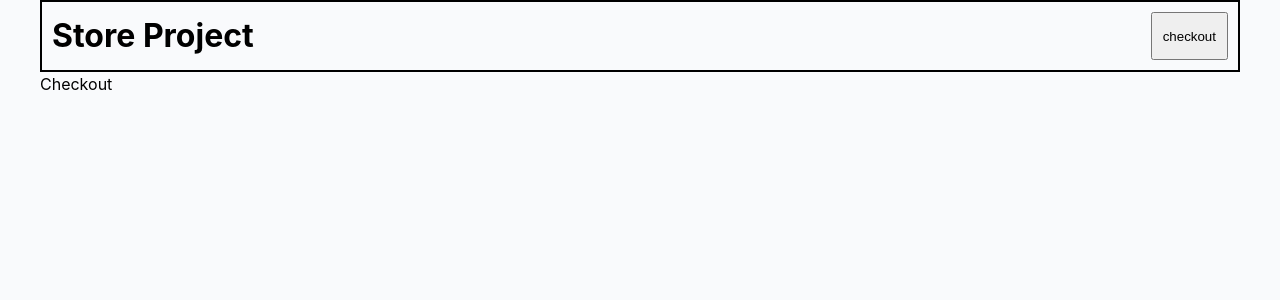
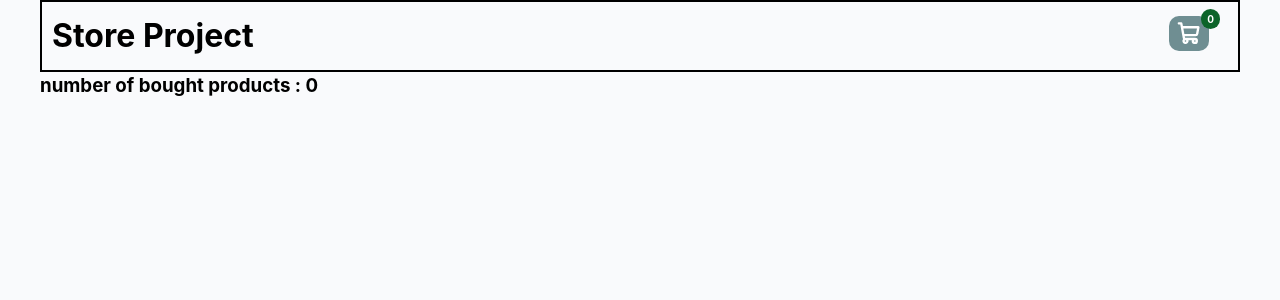
Before and after one commit to Miniii-git/Store_App-React, a React (Vite) app: page /checkout in a window 1280 px wide. Shown: the top 300 px of the page. Built offline with nearby package versions, Linux system fonts and the light colour scheme; no server answers.

Commit message:
tedadkol in checkout + icons

```diff
--- a/src/App.jsx
+++ b/src/App.jsx
@@ -5,12 +5,14 @@ import ProductsDetails from "./pages/ProductsDetails";
 import FourHundredFour from "./pages/404";
 import Header from "./components/Header";
 import FFF from "./context/FFF";
+import TedadBuyContext from "./context/TedadBuyContext";
 
 function App() {
   return (
     <>
+      <FFF>
+        <TedadBuyContext>
           <Header />
-      <FFF>
           <Routes>
             <Route path="/" element={<Navigate to="/products" replace />} />
             <Route path="/products" element={<ProductsPage />} />
@@ -18,6 +20,7 @@ function App() {
             <Route path="/checkout" element={<Checkout />} />
             <Route path="/*" element={<FourHundredFour />} />
           </Routes>
+        </TedadBuyContext>
       </FFF>
     </>
   );
--- a/src/components/Header.jsx
+++ b/src/components/Header.jsx
@@ -1,16 +1,23 @@
 import React from "react";
 import { Link } from "react-router-dom";
 import styles from "./header.module.css";
+import { useContext } from "react";
+import { TedadBuyProvider } from "../context/TedadBuyContext";
+import { PiShoppingCartBold } from "react-icons/pi";
 
 function Header() {
+  const { tedadBuy } = useContext(TedadBuyProvider);
   return (
     <div className={styles.Header}>
       <h1>
         <Link to="/products"> Store Project</Link>
       </h1>
-      <button>
-        <Link to="/checkout"> checkout</Link>
-      </button>
+      <div>
+        <Link to="/checkout">
+          <PiShoppingCartBold id={styles.shoppingCard} />
+        </Link>
+        <span id={styles.showTedad}> {tedadBuy} </span>
+      </div>
     </div>
   );
 }
--- a/src/components/Item.jsx
+++ b/src/components/Item.jsx
@@ -1,8 +1,19 @@
-import React from "react";
+import React, { useState } from "react";
 import { Link } from "react-router-dom";
 import styles from "./item.module.css";
+import { TbShoppingBagCheck } from "react-icons/tb";
+import { useContext } from "react";
+import { TedadBuyProvider } from "../context/TedadBuyContext";
 
 function Item({ info }) {
+  const [tedadBuyEveryItem, setTedadBuyEveryItem] = useState(0);
+  const { tedadBuy, setTedadBuy } = useContext(TedadBuyProvider);
+
+  function addHandler() {
+    setTedadBuy((tedadBuy) => tedadBuy + 1);
+    setTedadBuyEveryItem((tedadBuyEveryItem) => tedadBuyEveryItem + 1);
+  }
+
   return (
     <div className={styles.Item}>
       <Link to={`/products/${info.id}`}>
@@ -12,6 +23,10 @@ function Item({ info }) {
       <hr />
       <p>${info.price} </p>
       <p>{info.rating.rate} *</p>
+      <button onClick={addHandler}>
+        <TbShoppingBagCheck style={{ fontSize: "30px" }} />
+      </button>
+      <span>{tedadBuyEveryItem}</span>
     </div>
   );
 }
--- a/src/components/header.module.css
+++ b/src/components/header.module.css
@@ -3,8 +3,28 @@
   border: 2px solid black;
   padding: 10px;
   justify-content: space-between;
+  align-items: center;
 }
 
-.Header button {
-  padding: 10px;
+#showTedad {
+  padding: 4px 6px 4px 4px;
+
+  border-radius: 20px;
+  font-size: 10px;
+  background-color: rgb(12, 100, 41);
+  color: rgb(255, 255, 255);
+  position: relative;
+  top: -28px;
+  left: -8px;
+  font-weight: bold;
 }
+
+#shoppingCard {
+  font-size: 35px;
+
+  border-radius: 10px;
+  background-color: rgb(111, 142, 146);
+  color: rgb(255, 255, 255);
+  padding: 5px;
+  width: 40px;
+}
--- /dev/null
+++ b/src/context/TedadBuyContext.jsx
@@ -0,0 +1,19 @@
+import { useState, createContext } from "react";
+
+export const TedadBuyProvider = createContext();
+
+function TedadBuyContext({ children }) {
+  const [tedadBuy, setTedadBuy] = useState(0);
+
+  function addHandler() {
+    setTedadBuy((tedadBuy) => tedadBuy + 1);
+  }
+
+  return (
+    <TedadBuyProvider.Provider value={{ tedadBuy, setTedadBuy }}>
+      {children}
+    </TedadBuyProvider.Provider>
+  );
+}
+
+export default TedadBuyContext;
--- a/src/pages/Checkout.jsx
+++ b/src/pages/Checkout.jsx
@@ -1,7 +1,14 @@
-import React from "react";
+import { useState } from "react";
+import { useContext } from "react";
+import { TedadBuyProvider } from "../context/TedadBuyContext";
 
 function Checkout() {
-  return <div>Checkout</div>;
+  const { tedadBuy } = useContext(TedadBuyProvider);
+  return (
+    <div>
+      <h3> number of bought products : {tedadBuy}</h3>
+    </div>
+  );
 }
 
 export default Checkout;
```
Also changed, not shown: src/pages/ProductsDetails.jsx (+10 -0 lines). Lines whose indentation alone changed are shown as unchanged.
